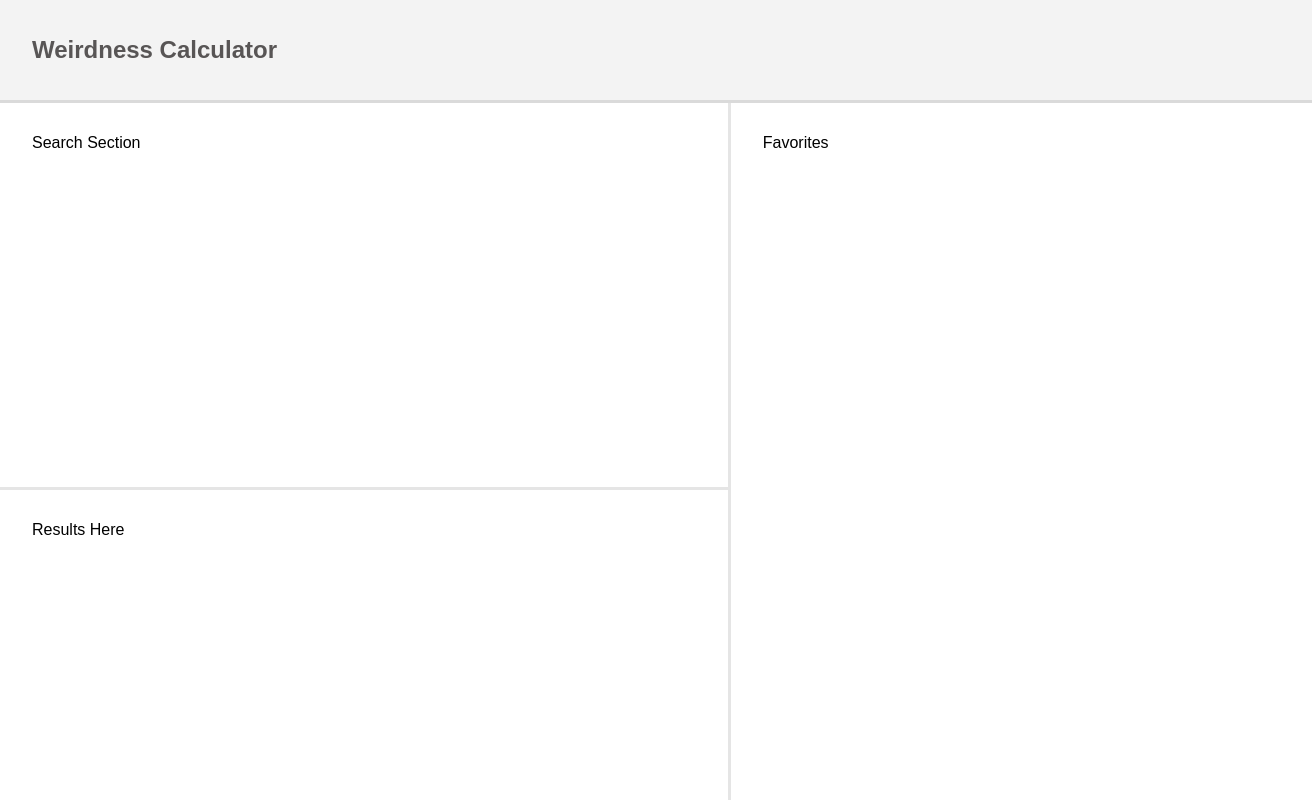
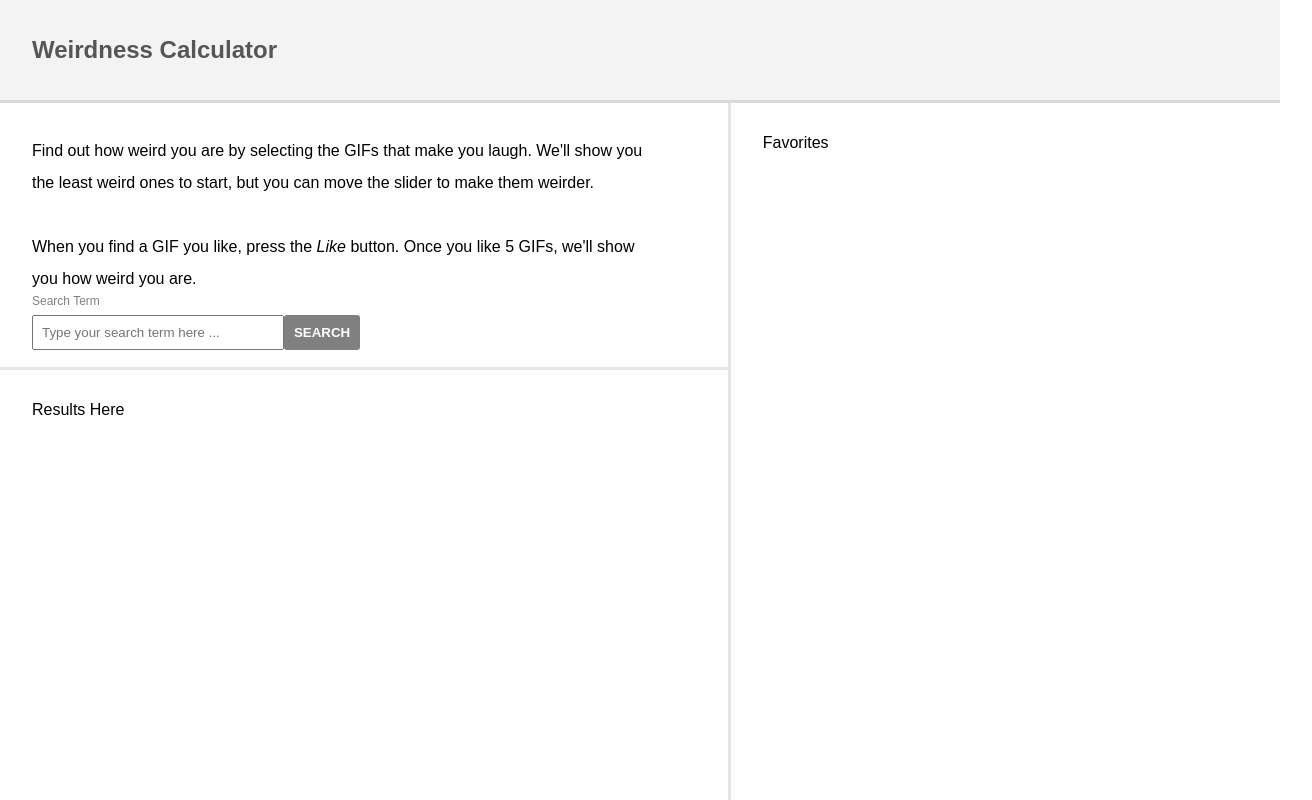
Before and after one commit to jasminetealady/politech-challenge, a React (Create React App) app: page / in a window 1280 px wide. Shown: the top 800 px of the page, 1312 px wide, since content can reach past the window. Built offline with nearby package versions, Linux system fonts and the light colour scheme.

Commit message:
content for search section stubbed out w styling, added node-sass

```diff
--- a/package.json
+++ b/package.json
@@ -3,6 +3,7 @@
   "version": "0.1.0",
   "private": true,
   "dependencies": {
+    "node-sass": "^4.12.0",
     "react": "^16.8.6",
     "react-dom": "^16.8.6",
     "react-scripts": "3.0.1"
--- a/src/App.js
+++ b/src/App.js
@@ -1,5 +1,5 @@
 import React from 'react';
-import './css/App.css';
+import './css/App.scss';
 import Main from './components/Main.js';
 
 function App() {
--- a/src/components/Search.js
+++ b/src/components/Search.js
@@ -5,7 +5,27 @@ class Favorites extends Component {
 	render() {
 		return (
 			<div className="Search">
-				<div className="Search-Input">Search Section</div>
+				<div className="Search-Wrapper">
+					<div className="Search-Text">
+						<p>
+							Find out how weird you are by selecting the GIFs that make you
+							laugh. We'll show you the least weird ones to start, but you can
+							move the slider to make them weirder.
+						</p>
+						<br />
+						<p>
+							When you find a GIF you like, press the <i>Like</i> button. Once
+							you like 5 GIFs, we'll show you how weird you are.
+						</p>
+					</div>
+					<div className="Search-Input">
+						<p>Search Term</p>
+						<form>
+							<input type="text" placeholder="Type your search term here ..." />
+							<button>Search</button>
+						</form>
+					</div>
+				</div>
 				<Results />
 			</div>
 		);
--- a/src/css/App.css
+++ /dev/null
@@ -1,57 +0,0 @@
-@import './reset.css';
-
-body {
-	font-family: 'Avenir', sans-serif;
-}
-
-h1,
-h2,
-h3,
-h4,
-h5,
-h6 {
-	font-family: 'Avenir', sans-serif;
-}
-
-.App-header {
-	width: 100%;
-	height: 100px;
-	background-color: #f3f3f3;
-	display: flex;
-	align-items: center;
-	padding-left: 2rem;
-	color: #585555;
-	font-size: 24px;
-	font-weight: bold;
-	border-bottom: solid 3px rgba(0, 0, 0, 0.1);
-}
-
-.Main {
-	display: flex;
-}
-
-.Search-Input,
-.Results,
-.Favorites {
-	padding: 2rem;
-}
-
-.Search {
-	width: 60%;
-	border-right: solid 3px rgba(0, 0, 0, 0.1);
-	height: 100vh;
-}
-
-.Search-Input {
-	height: 40vh;
-	border-bottom: solid 3px rgba(0, 0, 0, 0.1);
-}
-
-.Results {
-	height: 60vh;
-}
-
-.Favorites {
-	width: 40%;
-	height: 100vh;
-}
--- /dev/null
+++ b/src/css/App.scss
@@ -0,0 +1,100 @@
+@import './reset.css';
+
+body {
+	font-family: 'Avenir', sans-serif;
+}
+
+h1,
+h2,
+h3,
+h4,
+h5,
+h6 {
+	font-family: 'Avenir', sans-serif;
+}
+
+i {
+	font-style: italic;
+}
+
+.App-header {
+	width: 100%;
+	height: 100px;
+	background-color: #f3f3f3;
+	display: flex;
+	align-items: center;
+	color: #585555;
+	font-size: 24px;
+	font-weight: bold;
+	border-bottom: solid 3px rgba(0, 0, 0, 0.1);
+
+	h1 {
+		padding-left: 2rem;
+	}
+}
+
+.Main {
+	display: flex;
+	width: 100%;
+}
+
+.Search-Wrapper,
+.Favorites,
+.Results {
+	padding: 2rem;
+}
+
+.Search {
+	width: 60%;
+	border-right: solid 3px rgba(0, 0, 0, 0.1);
+	height: 100vh;
+
+	.Search-Wrapper {
+		height: 25vh;
+		border-bottom: solid 3px rgba(0, 0, 0, 0.1);
+		display: flex;
+		justify-content: space-between;
+		flex-direction: column;
+
+		.Search-Text {
+			padding-right: 3rem;
+			line-height: 2;
+		}
+
+		.Search-Input {
+			p {
+				font-size: 12px;
+				padding-bottom: 0.5rem;
+				color: grey;
+			}
+
+			form {
+				width: 50%;
+			}
+
+			input {
+				padding: 0.5rem;
+				width: 70%;
+			}
+
+			button {
+				padding: 0.6rem;
+				border: none;
+				background-color: grey;
+				text-transform: uppercase;
+				color: #fff;
+				border-radius: 3px;
+				font-weight: bold;
+			}
+		}
+
+		.Results {
+			height: 60vh;
+		}
+	}
+}
+
+.Favorites {
+	width: 40%;
+	height: 100vh;
+}
```
Also changed, not shown: 1 other file (tests, documents, lock files or other folders).
